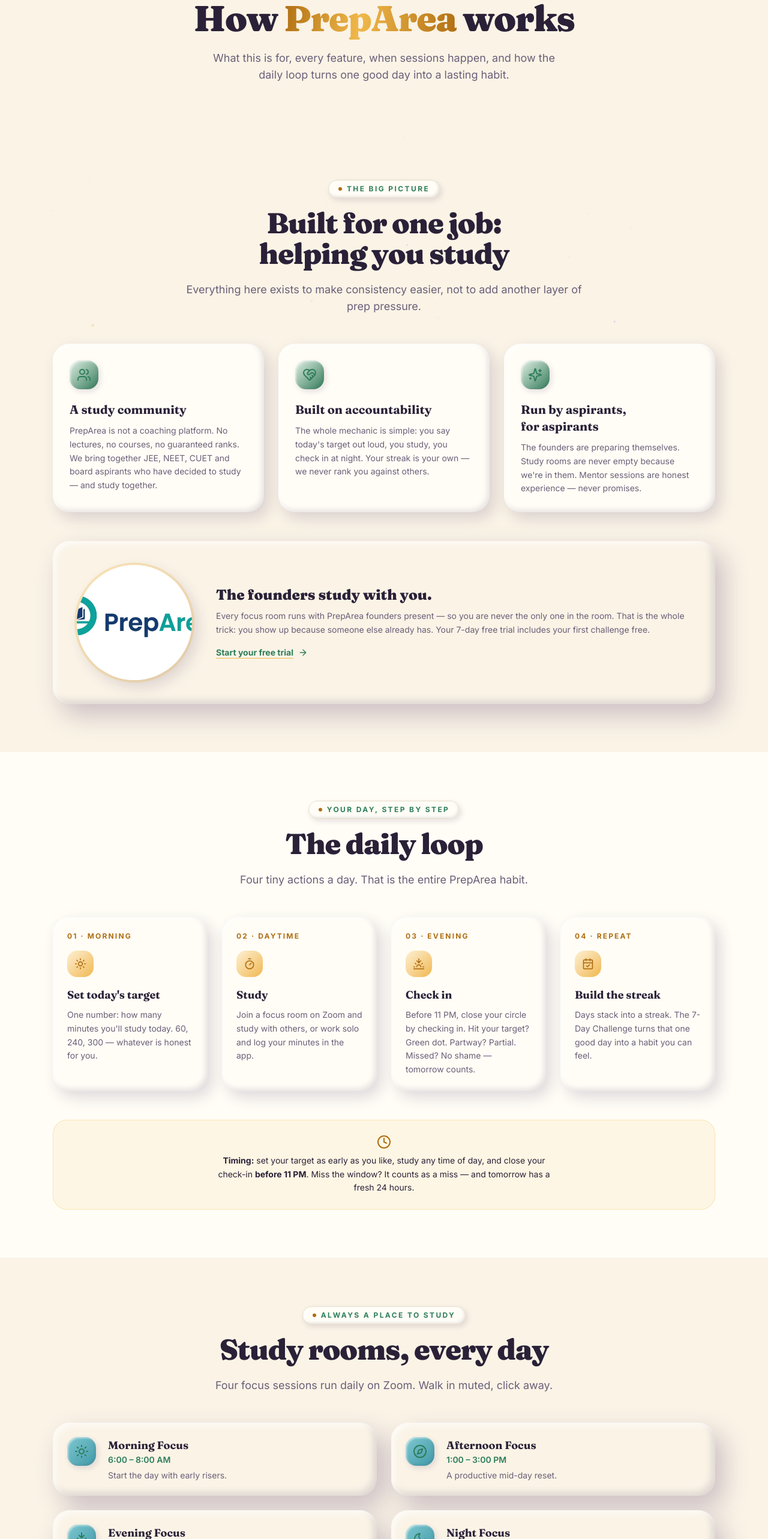
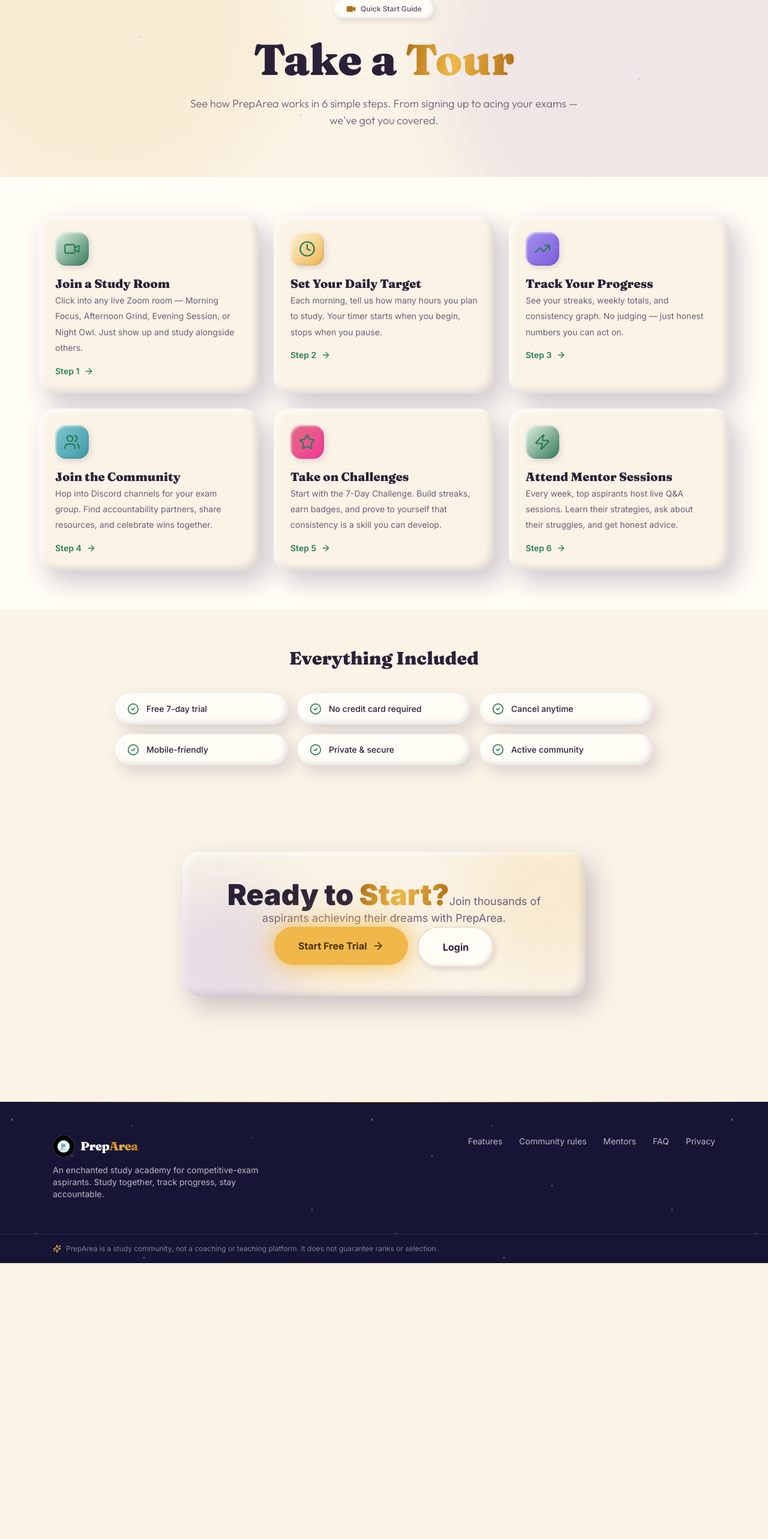
Before and after one commit to WRECKERKNIGHT/preparea.in, a Next.js app in the folder apps/web/: page /tour in a window 1280 px wide. Shown: the part 129-2695 px from the top of the page at 60% size. After the commit the page ends 2235 px from the top, so only its background shows below. Built offline with nearby package versions, Linux system fonts and the light colour scheme.

Commit message:
feat: add premium tour page with scroll animations

```diff
--- a/apps/web/app/tour/page.tsx
+++ b/apps/web/app/tour/page.tsx
@@ -1,380 +1,231 @@
 import type { Metadata } from "next";
-import Image from "next/image";
-import Link from "next/link";
 import {
   ArrowRight,
-  Bell,
-  BookOpen,
-  CalendarCheck,
+  CheckCircle2,
   Clock,
-  Compass,
-  HeartHandshake,
-  LineChart,
-  ListChecks,
-  MessagesSquare,
-  Mic,
-  ShieldCheck,
-  Sparkles,
-  Sun,
-  Sunset,
-  Timer,
   Users,
-  Target,
+  Video,
+  Star,
+  Zap,
+  TrendingUp,
 } from "lucide-react";
-import { PageHeader } from "@/components/page-header";
-import { Container, SectionHeading } from "@/components/ui";
-import { Reveal } from "@/components/fx/reveal";
-import { Tilt } from "@/components/fx/tilt";
+import Link from "next/link";
+import { TSerif } from "@/components/ui/text-serif";
+import { T } from "@/components/ui/text";
 import { Magnetic } from "@/components/fx/magnetic";
+import gsap from "gsap";
+import { ScrollTrigger } from "gsap/ScrollTrigger";
+import { useEffect, useRef } from "react";
+
+if (typeof window !== "undefined") {
+  gsap.registerPlugin(ScrollTrigger);
+}
 
 export const metadata: Metadata = {
-  title: "How PrepArea works — your 5-minute guide",
-  description:
-    "What PrepArea is built for, every feature, when sessions happen, how the daily loop works, the challenge rules and your free trial.",
+  title: "Tour — PrepArea",
+  description: "Take a guided tour of PrepArea.",
 };
 
-const pillars = [
+const tourSteps = [
+  {
+    icon: Video,
+    title: "Join a Study Room",
+    desc: "Click into any live Zoom room — Morning Focus, Afternoon Grind, Evening Session, or Night Owl. Just show up and study alongside others.",
+    color: "accent",
+  },
+  {
+    icon: Clock,
+    title: "Set Your Daily Target",
+    desc: "Each morning, tell us how many hours you plan to study. Your timer starts when you begin, stops when you pause.",
+    color: "gold",
+  },
+  {
+    icon: TrendingUp,
+    title: "Track Your Progress",
+    desc: "See your streaks, weekly totals, and consistency graph. No judging — just honest numbers you can act on.",
+    color: "plum",
+  },
   {
     icon: Users,
-    title: "A study community",
-    body: "PrepArea is not a coaching platform. No lectures, no courses, no guaranteed ranks. We bring together JEE, NEET, CUET and board aspirants who have decided to study — and study together.",
+    title: "Join the Community",
+    desc: "Hop into Discord channels for your exam group. Find accountability partners, share resources, and celebrate wins together.",
+    color: "teal",
   },
   {
-    icon: HeartHandshake,
-    title: "Built on accountability",
-    body: "The whole mechanic is simple: you say today's target out loud, you study, you check in at night. Your streak is your own — we never rank you against others.",
+    icon: Star,
+    title: "Take on Challenges",
+    desc: "Start with the 7-Day Challenge. Build streaks, earn badges, and prove to yourself that consistency is a skill you can develop.",
+    color: "berry",
   },
   {
-    icon: Sparkles,
-    title: "Run by aspirants, for aspirants",
-    body: "The founders are preparing themselves. Study rooms are never empty because we're in them. Mentor sessions are honest experience — never promises.",
+    icon: Zap,
+    title: "Attend Mentor Sessions",
+    desc: "Every week, top aspirants host live Q&A sessions. Learn their strategies, ask about their struggles, and get honest advice.",
+    color: "accent",
   },
 ];
 
-const dailyLoop = [
-  {
-    icon: Sun,
-    step: "01 · Morning",
-    title: "Set today's target",
-    body: "One number: how many minutes you'll study today. 60, 240, 300 — whatever is honest for you.",
-  },
-  {
-    icon: Timer,
-    step: "02 · Daytime",
-    title: "Study",
-    body: "Join a focus room on Zoom and study with others, or work solo and log your minutes in the app.",
-  },
-  {
-    icon: Sunset,
-    step: "03 · Evening",
-    title: "Check in",
-    body: "Before 11 PM, close your circle by checking in. Hit your target? Green dot. Partway? Partial. Missed? No shame — tomorrow counts.",
-  },
-  {
-    icon: CalendarCheck,
-    step: "04 · Repeat",
-    title: "Build the streak",
-    body: "Days stack into a streak. The 7-Day Challenge turns that one good day into a habit you can feel.",
-  },
+const features = [
+  { text: "Free 7-day trial", icon: CheckCircle2 },
+  { text: "No credit card required", icon: CheckCircle2 },
+  { text: "Cancel anytime", icon: CheckCircle2 },
+  { text: "Mobile-friendly", icon: CheckCircle2 },
+  { text: "Private & secure", icon: CheckCircle2 },
+  { text: "Active community", icon: CheckCircle2 },
 ];
 
-const rooms = [
-  { icon: Sun, name: "Morning Focus", time: "6:00 – 8:00 AM", note: "Start the day with early risers." },
-  { icon: Compass, name: "Afternoon Focus", time: "1:00 – 3:00 PM", note: "A productive mid-day reset." },
-  { icon: Sunset, name: "Evening Focus", time: "6:00 – 9:00 PM", note: "The busiest session — four founders study with you." },
-  { icon: Moon, name: "Night Focus", time: "10:00 PM – 12:00 AM", note: "For the owls and late-night workers." },
-];
+export default function TourPage() {
+  const stepsRef = useRef<HTMLDivElement>(null);
+  const featuresRef = useRef<HTMLDivElement>(null);
 
-const featureList = [
-  { icon: Users, title: "Virtual study rooms", body: "Four scheduled Zoom focus sessions every single day. Show up, mute, study." },
-  { icon: Target, title: "Daily targets", body: "Set one number each morning. Stated simply, tracked simply." },
-  { icon: LineChart, title: "Personal progress", body: "Weekly minutes, today's target, and a streak — your view only." },
-  { icon: CalendarCheck, title: "Consistency challenges", body: "Start with the free 7-Day Challenge, then 14/30-day and 100-hour editions." },
-  { icon: MessagesSquare, title: "Community", body: "Discord for subject channels and conversation; Telegram for announcements." },
-  { icon: Mic, title: "Mentor sessions", body: "Aspirants who've been through it share what actually worked." },
-];
+  useEffect(() => {
+    // Animate tour steps
+    if (stepsRef.current) {
+      const cards = stepsRef.current.querySelectorAll(".tour-step");
+      cards.forEach((card, i) => {
+        gsap.fromTo(
+          card,
+          { opacity: 0, y: 40, scale: 0.95 },
+          {
+            opacity: 1,
+            y: 0,
+            scale: 1,
+            duration: 0.7,
+            delay: i * 0.12,
+            ease: "power3.out",
+            scrollTrigger: { trigger: card, start: "top 85%" },
+          }
+        );
+      });
+    }
 
-const rules = [
-  "One rule above all: no comparing hours. Your target is between you and your streak.",
-  "Keep study rooms focused — cameras optional, staying on-task required.",
-  "Share Discord subject channels with genuine questions; helpfulness over noise.",
-  "No guaranteed-rank or guaranteed-selection claims. Ever. Any session found doing this is removed.",
-  "Be kind. This community runs on trust between students.",
-];
-
-function Moon({ className }: { className?: string }) {
-  return (
-    <svg
-      className={className}
-      viewBox="0 0 24 24"
-      fill="none"
-      stroke="currentColor"
-      strokeWidth="2"
-      strokeLinecap="round"
-      strokeLinejoin="round"
-      aria-hidden="true"
-    >
-      <path d="M12 3a6 6 0 0 0 9 9 9 9 0 1 1-9-9Z" />
-    </svg>
+    // Animate features
+    if (featuresRef.current) {
+      const items = featuresRef.current.querySelectorAll(".feature-item");
+      gsap.fromTo(
+        items,
+        { opacity: 0, x: -20 },
+        {
+          opacity: 1,
+          x: 0,
+          duration: 0.5,
+          stagger: 0.08,
+          ease: "power2.out",
+        }
       );
     }
+  }, []);
 
-export default function TourPage() {
   return (
     <>
-      <PageHeader
-        kicker="Your 5-minute guide"
-        title={
-          <>
-            How <span className="text-gradient-gold">PrepArea</span> works
-          </>
-        }
-        intro="What this is for, every feature, when sessions happen, and how the daily loop turns one good day into a lasting habit."
-      />
+      {/* Hero */}
+      <section className="relative pt-32 pb-20 px-4 overflow-hidden">
+        <div className="absolute inset-0 overflow-hidden pointer-events-none">
+          <div className="orb-glow absolute -top-32 -left-32 w-[600px] h-[600px] bg-gold/15 rounded-full blur-3xl" />
+          <div className="orb-glow absolute -bottom-40 -right-40 w-[700px] h-[700px] bg-plum/12 rounded-full blur-3xl" />
+        </div>
 
-      <section className="bg-paper">
-        <Container className="py-16 sm:py-20">
-          <SectionHeading
-            kicker="The big picture"
-            title="Built for one job: helping you study"
-            intro="Everything here exists to make consistency easier, not to add another layer of prep pressure."
-          />
-          <div className="mt-12 grid gap-6 sm:grid-cols-3">
-            {pillars.map((p, i) => (
-              <Reveal key={p.title} delay={i * 0.08}>
-                <Tilt className="h-full" max={6}>
-                  <div className="clay-card h-full p-7">
-                    <span className="clay-icon inline-flex size-12 rounded-2xl bg-gradient-to-br from-accent-light to-accent text-accent">
-                      <p.icon className="size-6" aria-hidden="true" />
-                    </span>
-                    <h3 className="mt-5 font-display text-xl font-bold text-ink">
-                      {p.title}
-                    </h3>
-                    <p className="mt-2.5 text-sm leading-relaxed text-ink-muted">
-                      {p.body}
+        <div className="relative z-10 mx-auto max-w-4xl text-center">
+          <div className="clay-chip inline-flex items-center gap-2 px-5 py-2 mb-8 animate-float">
+            <Video className="size-4 text-gold-deep fill-gold-deep" />
+            <span className="text-xs font-semibold text-ink-muted">Quick Start Guide</span>
+          </div>
+
+          <h1 className="text-5xl md:text-7xl font-black text-ink mb-6" style={{ fontFamily: "var(--font-fraunces)" }}>
+            Take a <span className="text-gradient-gold">Tour</span>
+          </h1>
+
+          <p className="text-lg text-ink-muted max-w-2xl mx-auto" style={{ fontFamily: "var(--font-outfit)", fontWeight: 300 }}>
+            See how PrepArea works in 6 simple steps. From signing up to acing your exams — we've got you covered.
           </p>
         </div>
-                </Tilt>
-              </Reveal>
+      </section>
+
+      {/* Tour Steps */}
+      <section ref={stepsRef} className="py-16 px-4 bg-raised">
+        <div className="mx-auto max-w-6xl">
+          <div className="grid grid-cols-1 md:grid-cols-2 lg:grid-cols-3 gap-6">
+            {tourSteps.map((step, i) => (
+              <div
+                key={step.title}
+                className={`tour-step clay-card-deep p-7 transition-all duration-300 hover:-translate-y-2 hover:shadow-clay-lg`}
+              >
+                <div className={`clay-icon size-14 rounded-2xl bg-gradient-to-br ${
+                  step.color === "accent" ? "from-accent-light to-accent" :
+                  step.color === "gold" ? "from-gold-light to-gold" :
+                  step.color === "plum" ? "from-plum-soft to-plum" :
+                  step.color === "teal" ? "from-teal-soft to-teal" :
+                  "from-berry to-pink-500"
+                } text-white`}>
+                  <step.icon className="size-7" />
+                </div>
+                <h2 className="mt-4 text-xl font-black text-ink" style={{ fontFamily: "var(--font-fraunces)" }}>
+                  {step.title}
+                </h2>
+                <T className="mt-2 text-sm text-ink-muted leading-relaxed">{step.desc}</T>
+                <div className="mt-4 flex items-center gap-2 text-sm font-semibold text-accent">
+                  <span>Step {i + 1}</span>
+                  <ArrowRight className="size-4" />
+                </div>
+              </div>
             ))}
           </div>
+        </div>
+      </section>
 
-          <Reveal className="mt-12">
-            <div className="clay-card-deep flex flex-col items-center gap-6 overflow-hidden p-8 sm:flex-row sm:items-center sm:gap-10 sm:p-10">
-              <div className="relative h-40 w-40 shrink-0 overflow-hidden rounded-full shadow-clay ring-4 ring-gold/30 sm:h-48 sm:w-48">
-                <Image
-                  src="/brand-og.jpg"
-                  alt="PrepArea community studying together"
-                  fill
-                  sizes="192px"
-                  className="object-cover"
-                />
+      {/* Features Grid */}
+      <section ref={featuresRef} className="py-16 px-4">
+        <div className="mx-auto max-w-4xl">
+          <h2 className="text-2xl md:text-3xl font-black text-ink mb-10 text-center" style={{ fontFamily: "var(--font-fraunces)" }}>
+            Everything Included
+          </h2>
+          <div className="grid grid-cols-2 md:grid-cols-3 gap-4">
+            {features.map((feature) => (
+              <div
+                key={feature.text}
+                className="feature-item clay-card flex items-center gap-3 px-5 py-4"
+              >
+                <feature.icon className="size-5 text-accent shrink-0" />
+                <T className="text-sm text-ink font-medium">{feature.text}</T>
               </div>
-              <div className="min-w-0">
-                <h3 className="font-display text-2xl font-black text-ink">
-                  The founders study with you.
-                </h3>
-                <p className="mt-2 text-sm leading-relaxed text-ink-muted">
-                  Every focus room runs with PrepArea founders present — so you
-                  are never the only one in the room. That is the whole trick:
-                  you show up because someone else already has. Your 7-day free
-                  trial includes your first challenge free.
-                </p>
-                <Link
-                  href="/register"
-                  className="mt-4 inline-flex items-center gap-2 text-sm font-bold text-accent underline decoration-gold underline-offset-4 hover:text-accent-hover"
-                >
-                  Start your free trial
-                  <ArrowRight className="size-4" aria-hidden="true" />
-                </Link>
+            ))}
           </div>
         </div>
-          </Reveal>
-        </Container>
       </section>
 
-      <section className="bg-raised">
-        <Container className="py-16 sm:py-20">
-          <SectionHeading
-            id="the-loop"
-            kicker="Your day, step by step"
-            title="The daily loop"
-            intro="Four tiny actions a day. That is the entire PrepArea habit."
-          />
-          <div className="mt-12 grid gap-6 sm:grid-cols-2 lg:grid-cols-4">
-            {dailyLoop.map((s, i) => (
-              <Reveal key={s.title} delay={i * 0.08}>
-                <div className="clay-card h-full p-6">
-                  <p className="text-xs font-bold uppercase tracking-[0.18em] text-gold-deep">
-                    {s.step}
-                  </p>
-                  <span className="mt-4 inline-flex size-11 items-center justify-center rounded-2xl bg-gradient-to-br from-gold-light to-gold text-gold-deep">
-                    <s.icon className="size-5" aria-hidden="true" />
+      {/* CTA */}
+      <section className="py-20 px-4">
+        <div className="mx-auto max-w-2xl text-center">
+          <div className="clay-card-deep p-12 relative overflow-hidden">
+            <div className="orb-glow absolute -top-16 -right-16 w-64 h-64 bg-gold/20 rounded-full blur-3xl pointer-events-none" />
+            <div className="orb-glow absolute -bottom-16 -left-16 w-64 h-64 bg-plum/20 rounded-full blur-3xl pointer-events-none" />
+
+            <div className="relative z-10">
+              <TSerif className="text-3xl md:text-5xl font-black text-ink mb-6">
+                Ready to{" "}
+                <span className="text-gradient-gold">Start?</span>
+              </TSerif>
+              <T className="text-ink-muted text-lg mb-10 max-w-xl mx-auto">
+                Join thousands of aspirants achieving their dreams with PrepArea.
+              </T>
+              <div className="flex flex-col sm:flex-row gap-4 justify-center">
+                <Magnetic strength={0.2}>
+                  <Link href="/register">
+                    <span className="clay-btn clay-btn-gold px-10 py-5 text-base font-black inline-flex items-center gap-2 shadow-clay-lg glow-gold hover:scale-105 transition-transform duration-200">
+                      Start Free Trial
+                      <ArrowRight className="size-5" />
                     </span>
-                  <h3 className="mt-4 font-display text-lg font-bold text-ink">
-                    {s.title}
-                  </h3>
-                  <p className="mt-2 text-sm leading-relaxed text-ink-muted">
-                    {s.body}
-                  </p>
-                </div>
-              </Reveal>
-            ))}
-          </div>
-
-          <Reveal className="mt-12">
-            <div className="flex flex-col items-center gap-2 rounded-3xl border border-gold/30 bg-gold/10 p-6 text-center">
-              <Clock className="size-6 text-gold-deep" aria-hidden="true" />
-              <p className="max-w-xl text-sm leading-relaxed text-ink">
-                <strong className="font-bold text-ink">Timing:</strong> set your
-                target as early as you like, study any time of day, and close
-                your check-in{" "}
-                <strong className="font-bold text-ink">before 11 PM</strong>.
-                Miss the window? It counts as a miss — and tomorrow has a fresh
-                24 hours.
-              </p>
-            </div>
-          </Reveal>
-        </Container>
-      </section>
-
-      <section className="bg-paper">
-        <Container className="py-16 sm:py-20">
-          <SectionHeading
-            id="rooms"
-            kicker="Always a place to study"
-            title="Study rooms, every day"
-            intro="Four focus sessions run daily on Zoom. Walk in muted, click away."
-          />
-          <div className="mt-12 grid gap-6 sm:grid-cols-2">
-            {rooms.map((r, i) => (
-              <Reveal key={r.name} delay={i * 0.07}>
-                <Tilt max={6} className="h-full">
-                  <div className="clay-card-deep flex items-start gap-5 p-6">
-                    <span className="clay-icon inline-flex size-12 shrink-0 items-center justify-center rounded-2xl bg-gradient-to-br from-teal-soft to-teal text-teal">
-                      <r.icon className="size-6" aria-hidden="true" />
-                    </span>
-                    <div className="min-w-0">
-                      <h3 className="font-display text-lg font-bold text-ink">
-                        {r.name}
-                      </h3>
-                      <p className="text-sm font-semibold text-accent">
-                        {r.time}
-                      </p>
-                      <p className="mt-1.5 text-sm text-ink-muted">{r.note}</p>
+                  </Link>
+                </Magnetic>
+                <Magnetic strength={0.2}>
+                  <Link href="/login">
+                    <span className="clay-btn clay-btn-outline px-10 py-5 text-base font-bold">Login</span>
+                  </Link>
+                </Magnetic>
               </div>
             </div>
-                </Tilt>
-              </Reveal>
-            ))}
           </div>
-        </Container>
-      </section>
-
-      <section className="bg-raised">
-        <Container className="py-16 sm:py-20">
-          <SectionHeading
-            id="features"
-            kicker="Everything inside"
-            title="Every feature, plainly listed"
-            intro="No hidden tiers. This is the whole of PrepArea today, and what the roadmap extends."
-          />
-          <div className="mt-12 grid gap-6 sm:grid-cols-2 lg:grid-cols-3">
-            {featureList.map((f, i) => (
-              <Reveal key={f.title} delay={i * 0.06}>
-                <Tilt max={6} className="h-full">
-                  <div className="clay-card h-full p-6">
-                    <span className="clay-icon inline-flex size-11 rounded-2xl bg-gradient-to-br from-plum-soft to-plum text-plum">
-                      <f.icon className="size-5" aria-hidden="true" />
-                    </span>
-                    <h3 className="mt-4 font-display text-lg font-bold text-ink">
-                      {f.title}
-                    </h3>
-                    <p className="mt-2 text-sm leading-relaxed text-ink-muted">
-                      {f.body}
-                    </p>
         </div>
-                </Tilt>
-              </Reveal>
-            ))}
-          </div>
-        </Container>
-      </section>
-
-      <section className="bg-paper">
-        <Container className="py-16 sm:py-20">
-          <SectionHeading
-            id="rules"
-            kicker="Keep it healthy"
-            title="The rules"
-            intro="Five simple clauses keep this place useful instead of stressful."
-          />
-          <div className="mx-auto mt-12 max-w-3xl space-y-4">
-            {rules.map((rule, i) => (
-              <Reveal key={rule} delay={i * 0.05}>
-                <div className="clay-card flex items-start gap-4 p-5">
-                  <span className="clay-icon mt-0.5 inline-flex size-8 shrink-0 items-center justify-center rounded-full bg-gradient-to-br from-gold-light to-gold font-display text-sm font-black text-gold-deep">
-                    {i + 1}
-                  </span>
-                  <p className="text-sm leading-relaxed text-ink">{rule}</p>
-                </div>
-              </Reveal>
-            ))}
-          </div>
-        </Container>
-      </section>
-
-      <section className="relative overflow-hidden bg-night py-20 sm:py-24">
-        <div
-          className="absolute inset-0 -z-10"
-          style={{
-            backgroundImage:
-              "radial-gradient(700px 400px at 20% 0%, rgba(124,92,219,0.22), transparent 60%), radial-gradient(700px 400px at 85% 90%, rgba(240,184,74,0.14), transparent 60%)",
-          }}
-          aria-hidden="true"
-        />
-        <Container className="text-center">
-          <Reveal>
-            <p className="mb-4 inline-flex items-center gap-2 rounded-full border border-gold/30 bg-gold/10 px-4 py-1.5 text-xs font-bold uppercase tracking-[0.2em] text-gold-soft">
-              <Bell className="size-3.5" aria-hidden="true" />
-              What&apos;s next for you
-            </p>
-            <h2 className="mx-auto max-w-2xl font-display text-4xl font-black leading-tight text-white sm:text-5xl">
-              Seven days. Then it becomes a habit.
-            </h2>
-            <p className="mx-auto mt-5 max-w-xl text-white/70">
-              Your 7-day free trial includes the full app and your first
-              challenge. Sign up, set the first target tonight, and check in
-              before 11 PM.
-            </p>
-            <Reveal delay={0.1}>
-              <div className="mt-9 inline-flex">
-                <Magnetic strength={0.25}>
-                  <span className="clay-btn clay-btn-emerald px-8 py-4 text-base">
-                    <Link
-                      href="/register"
-                      className="inline-flex items-center gap-2"
-                    >
-                      Start your 7-day free trial
-                      <ArrowRight className="size-5" aria-hidden="true" />
-                    </Link>
-                  </span>
-                </Magnetic>
-              </div>
-            </Reveal>
-            <div className="mt-8 flex flex-wrap items-center justify-center gap-x-6 gap-y-2 text-xs text-white/50">
-              <span className="inline-flex items-center gap-1.5">
-                <ShieldCheck className="size-4 text-gold-soft" aria-hidden="true" /> No card needed
-              </span>
-              <span className="inline-flex items-center gap-1.5">
-                <ListChecks className="size-4 text-gold-soft" aria-hidden="true" /> Free challenge included
-              </span>
-              <span className="inline-flex items-center gap-1.5">
-                <BookOpen className="size-4 text-gold-soft" aria-hidden="true" /> Cancel anytime
-              </span>
-            </div>
-          </Reveal>
-        </Container>
       </section>
     </>
   );
```
Lines whose indentation alone changed are shown as unchanged.
